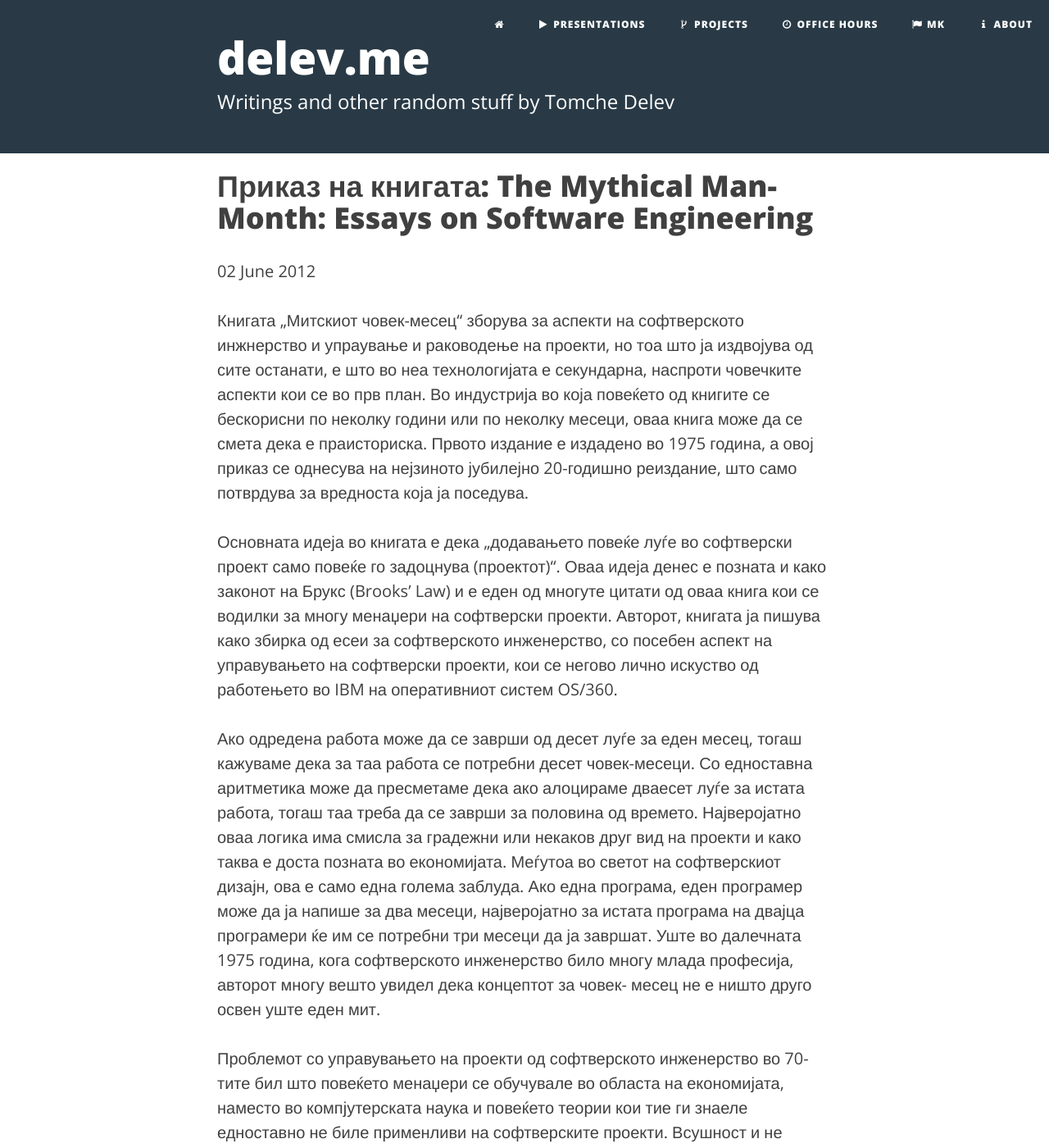
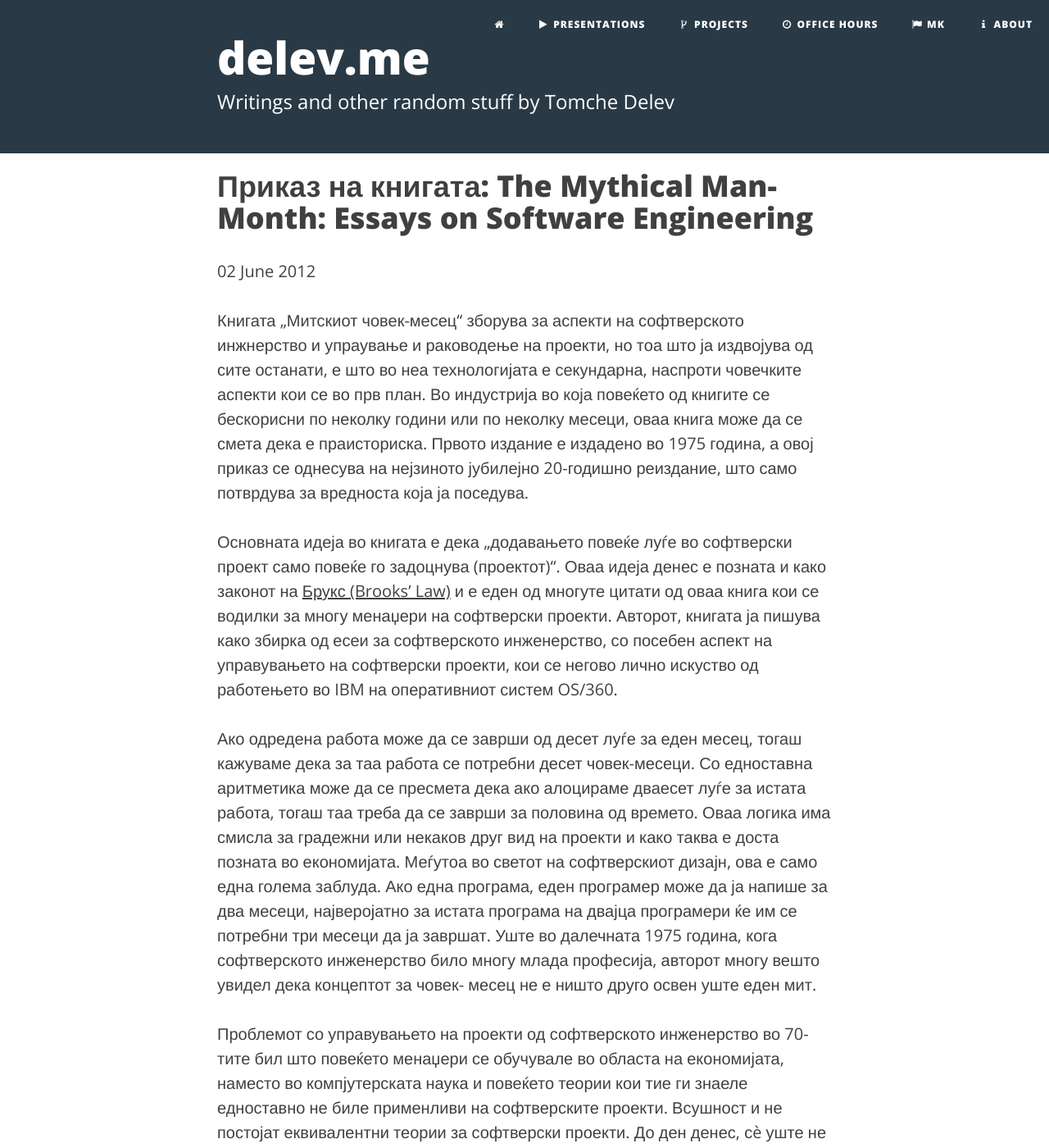
Before and after one commit to tdelev/tdelev.github.io, a Jekyll site: the page built from _article/mk/2012-06-02-the-mythical-man-month.md, in a window 1280 px wide and 1400 px high. Shown: the whole window at 82% size. Built offline with Jekyll 4.4.1, drawn with Linux system fonts in a browser that asks for light colours; nearby versions of some CDN libraries; comment, search, counter and statistics services are not loaded; some of the changed text lies outside the part shown.

Commit message:
Small styling and spelling fixes

```diff
--- a/_article/mk/2012-06-02-the-mythical-man-month.md
+++ b/_article/mk/2012-06-02-the-mythical-man-month.md
@@ -15,17 +15,17 @@
 
 Основната идеја во книгата е дека „додавањето повеќе луѓе во
 софтверски проект само повеќе го задоцнува (проектот)“. Оваа идеја денес е
-позната и како законот на Брукс (Brooks’ Law) и е еден од многуте цитати од
-оваа книга кои се водилки за многу менаџери на софтверски проекти. Авторот,
+позната и како законот на [Брукс (Brooks’ Law)](https://en.wikipedia.org/wiki/Brooks%E2%80%99_law)
+и е еден од многуте цитати од оваа книга кои се водилки за многу менаџери на софтверски проекти. Авторот,
 книгата ја пишува како збирка од есеи за софтверското инженерство, со посебен
 аспект на управувањето на софтверски проекти, кои се негово лично искуство од
 работењето во IBM на оперативниот систем OS/360.
 
 Ако одредена работа може да
 се заврши од десет луѓе за еден месец, тогаш кажуваме дека за таа работа се
-потребни десет човек-месеци. Со едноставна аритметика може да пресметаме дека
+потребни десет човек-месеци. Со едноставна аритметика може да се пресмета дека
 ако алоцираме дваесет луѓе за истата работа, тогаш таа треба да се заврши за
-половина од времето. Најверојатно оваа логика има смисла за градежни или
+половина од времето. Оваа логика има смисла за градежни или
 некаков друг вид на проекти и како таква е доста позната во економијата.
 Меѓутоа во светот на софтверскиот дизајн, ова е само една голема заблуда. Ако
 една програма, еден програмер може да ја напише за два месеци, најверојатно за
--- a/_includes/head.html
+++ b/_includes/head.html
@@ -10,7 +10,7 @@
   <!-- Custom Fonts -->
   <link href="http://maxcdn.bootstrapcdn.com/font-awesome/4.4.0/css/font-awesome.min.css" rel="stylesheet" type="text/css">
   <link href='http://fonts.googleapis.com/css?family=Lora:400,700,400italic,700italic' rel='stylesheet' type='text/css'>
-  <link href='http://fonts.googleapis.com/css?family=Open+Sans:300italic,400italic,600italic,700italic,800italic,400,300,600,700,800' rel='stylesheet' type='text/css'>
+  <link href='https://fonts.googleapis.com/css?family=Open+Sans:300,300italic,400,400italic,600,600italic,700,700italic,800,800italic,&subset=latin,cyrillic-ext,cyrillic' rel='stylesheet' type='text/css'>
   <!-- HTML5 shim and Respond.js for IE8 support of HTML5 elements and media queries -->
   <!-- WARNING: Respond.js doesn't work if you view the page via file:// -->
   <!--[if lt IE 9]>
```
Also changed, not shown: other parts of _article/mk/2012-06-02-the-mythical-man-month.md (+1 -1 lines).
